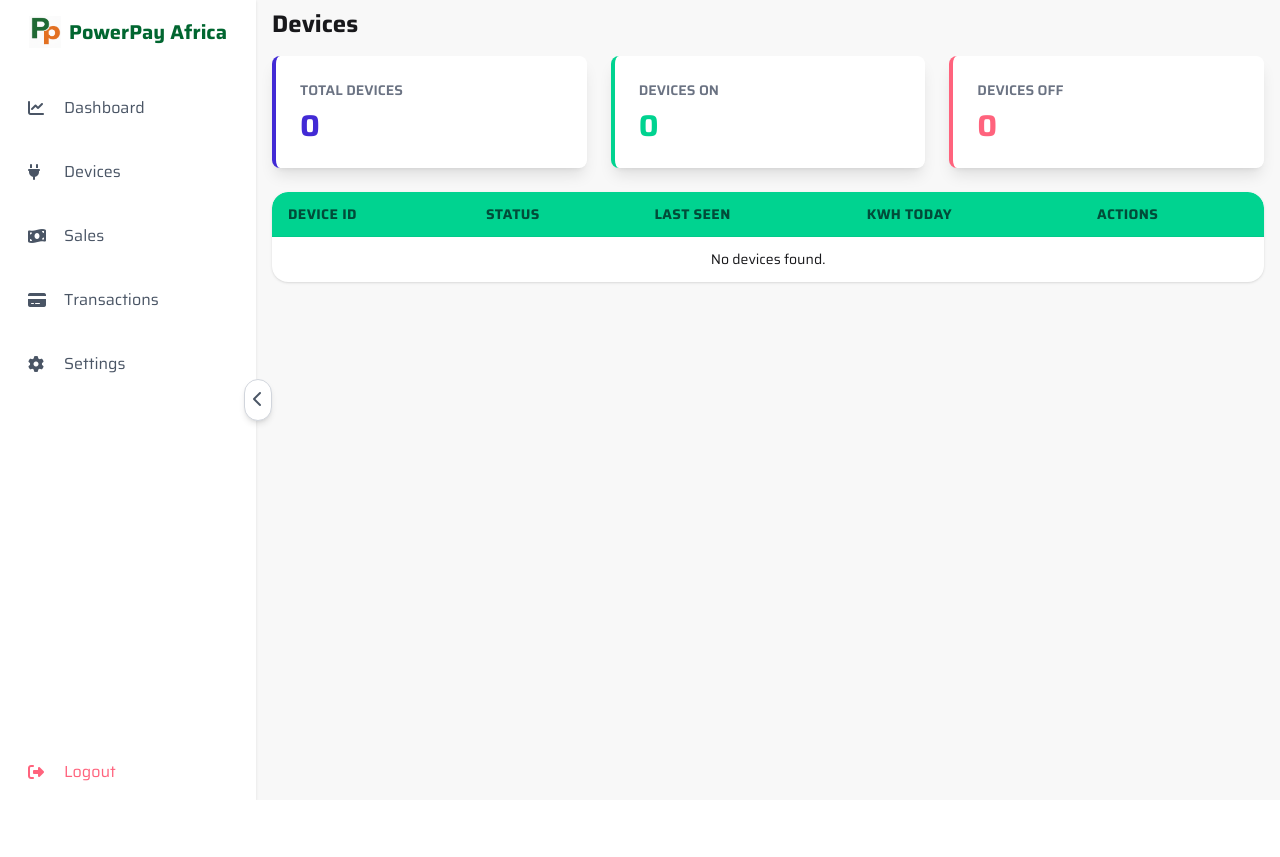
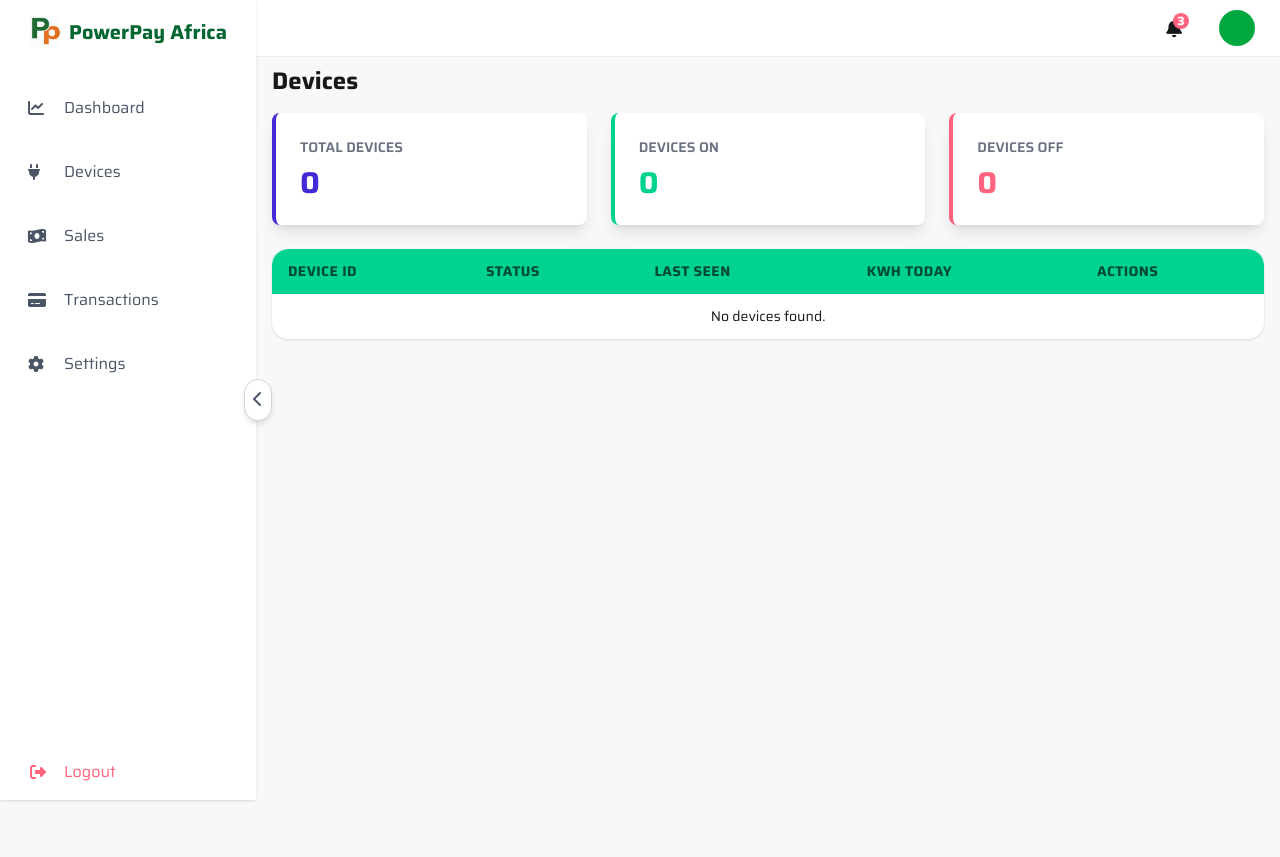
Before and after one commit to Tarimo077/powerpay_v2, a Django app: page /devices/ in a window 1280 px wide. Before the commit the page ends 800 px from the top, so only its background shows below. Run offline with Django 5.2, Linux system fonts and the light colour scheme; data that the repository does not hold is empty; some libraries are stand-ins or nearby versions.

Commit message:
added navbar and fixed the logout view

```diff
--- a/accounts/urls.py
+++ b/accounts/urls.py
@@ -6,7 +6,7 @@ from .forms import StyledPasswordResetForm, StyledSetPasswordForm
 
 urlpatterns = [
     path("login/", login_view, name="login"),
-    path("logout/", auth_views.LogoutView.as_view(next_page="/"), name="logout"),
+    path("logout/", auth_views.LogoutView.as_view(next_page="/accounts/login"), name="logout"),
     path("verify-otp/", verify_otp, name="verify_otp"),
     path("resend-otp/", resend_otp, name="resend_otp"),
     path(
--- a/accounts/views.py
+++ b/accounts/views.py
@@ -96,7 +96,7 @@ def verify_otp(request):
             request.session.pop("otp_user_id")
             otp_obj.delete()
             messages.success(request, "Login successful!")
-            return redirect("device_list")  # Default landing page
+            return redirect("index")  # Default landing page
 
         else:
             otp_obj.attempts += 1
--- a/devices/templates/devices/device_list.html
+++ b/devices/templates/devices/device_list.html
@@ -2,6 +2,9 @@
 {% load static %}
 
 {% block content %}
+
+{% include "partials/navbar.html" %}
+
 <div class="flex min-h-screen overflow-hidden bg-base-200">
 
     <!-- Sidebar -->
--- a/templates/index.html
+++ b/templates/index.html
@@ -5,6 +5,9 @@
 {% endblock %}
 
 {% block content %}
+
+{% include "partials/navbar.html" %}
+
 
 <div class="flex min-h-screen overflow-hidden bg-base-200">
 
--- /dev/null
+++ b/templates/partials/navbar.html
@@ -0,0 +1,71 @@
+{% load static %}
+<nav class="sticky top-0 z-30 w-full bg-base-100 border-b border-base-300">
+    <div class="flex items-center justify-end px-4 py-2">
+
+        <!-- Right: Actions -->
+        <div class="flex items-center gap-4">
+
+            <!-- Notifications -->
+            <button class="relative btn btn-ghost btn-circle hover:bg-base-200">
+                <i class="fa-solid fa-bell text-lg"></i>
+
+                <!-- Badge -->
+                <span class="absolute top-1 right-1 inline-flex items-center justify-center
+                             w-4 h-4 text-xs font-bold text-white bg-error rounded-full">
+                    3
+                </span>
+            </button>
+
+            <div class="dropdown dropdown-end">
+                <label tabindex="0"
+                    class="btn btn-ghost flex items-center gap-2 px-2">
+
+                    <!-- Avatar -->
+                    <div class="w-9 h-9 rounded-full bg-green-600
+                                flex items-center justify-center">
+                        <span class="text-white font-bold text-xl">
+                            {% if request.user.first_name %}
+                                {{ request.user.first_name|first|upper }}
+                            {% else %}
+                                {{ request.user.email|first|upper }}
+                            {% endif %}
+                        </span>
+                    </div>
+                </label>
+
+                <!-- Dropdown menu -->
+                <ul tabindex="0"
+                    class="mt-3 p-2 shadow menu menu-sm dropdown-content bg-base-100
+                        rounded-box w-52 border border-base-300">
+
+                    <li>
+                        <a class="flex items-center gap-2">
+                            <i class="fa-solid fa-user"></i>
+                            Profile
+                        </a>
+                    </li>
+
+                    <li>
+                        <a class="flex items-center gap-2">
+                            <i class="fa-solid fa-gear"></i>
+                            Settings
+                        </a>
+                    </li>
+
+                    <li class="border-t border-base-200 mt-1">
+                        <form method="post" action="{% url 'logout' %}">
+                            {% csrf_token %}
+                            <button type="submit"
+                                    class="flex items-center gap-2 text-error w-full text-left px-2 py-1.5 hover:bg-base-200 rounded">
+                                <i class="fa-solid fa-right-from-bracket"></i>
+                                Logout
+                            </button>
+                        </form>
+                    </li>
+                </ul>
+            </div>
+
+
+        </div>
+    </div>
+</nav>
--- a/templates/partials/sidebar.html
+++ b/templates/partials/sidebar.html
@@ -2,7 +2,7 @@
 <link href="https://cdnjs.cloudflare.com/ajax/libs/font-awesome/6.4.2/css/all.min.css" rel="stylesheet">
 
 <!-- Sidebar -->
-<nav id="sidebar" class="fixed top-0 left-0 h-full bg-base-100 shadow-sm flex flex-col transition-all duration-300 w-64">
+<nav id="sidebar" class="fixed top-0 left-0 h-full bg-base-100 shadow-sm flex flex-col transition-all duration-300 w-64 z-50">
 
     <!-- Logo / Header -->
     <div class="flex items-center justify-center p-4 space-x-2">
@@ -37,10 +37,15 @@
             <span class="link-text">Settings</span>
         </a>
 
-        <a href="{% url 'logout' %}" class="flex items-center gap-4 p-4 mx-3 text-error hover:text-red-800 rounded-lg mt-auto transition">
-            <i class="fas fa-right-from-bracket w-5"></i>
-            <span class="link-text">Logout</span>
-        </a>
+        <form method="post" action="{% url 'logout' %}" class="mt-auto w-full">
+            {% csrf_token %}
+            <button type="submit"
+                    class="flex w-3/4 items-center gap-4 p-4 mx-3 text-error hover:text-red-800 hover:bg-base-200 rounded-lg transition">
+                <i class="fas fa-right-from-bracket w-5"></i>
+                <span class="link-text">Logout</span>
+            </button>
+        </form>
+
     </div>
 
     <!-- Toggle Button (vertically centered, at sidebar right edge) -->
```
Also changed, not shown: static/css/output.css.
